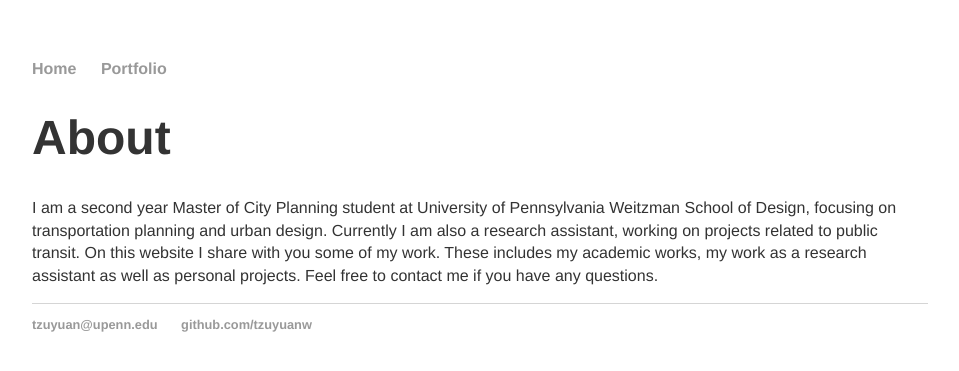
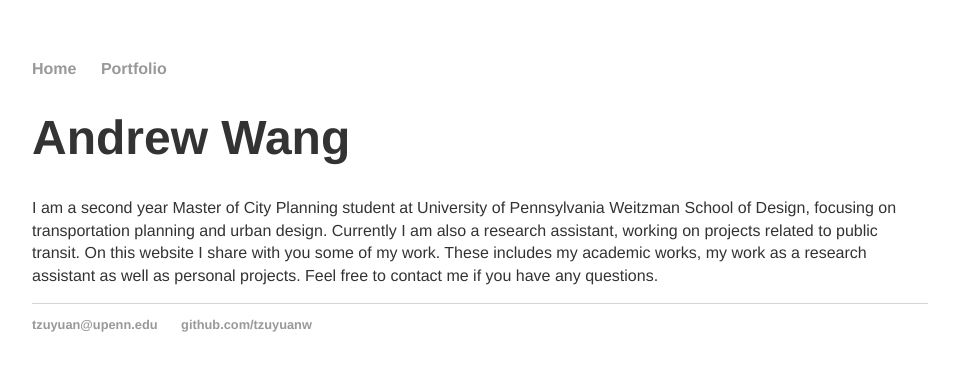
Before and after one commit to tzuyuanw/tzuyuanw.github.io, a Jekyll site: the page built from index.html, in a window 1280 px wide. Shown: the top 371 px of the page, without its empty margins (160-1119 px from the left). Built offline with Jekyll 4.4.1, drawn with Linux system fonts in a browser that asks for light colours.

Commit message:
Update index.html

```diff
--- a/index.html
+++ b/index.html
@@ -3,7 +3,7 @@ layout: default
 title: Andrew Wang
 ---
 <div class="blurb">
-	<h1>About</h1>
+	<h1>Andrew Wang</h1>
 	<p>I am a second year Master of City Planning student at University of Pennsylvania Weitzman School of Design,
 		focusing on transportation planning and urban design. Currently I am also a research assistant, working on projects related to public transit.
 		On this website I share with you some of my work.
```
